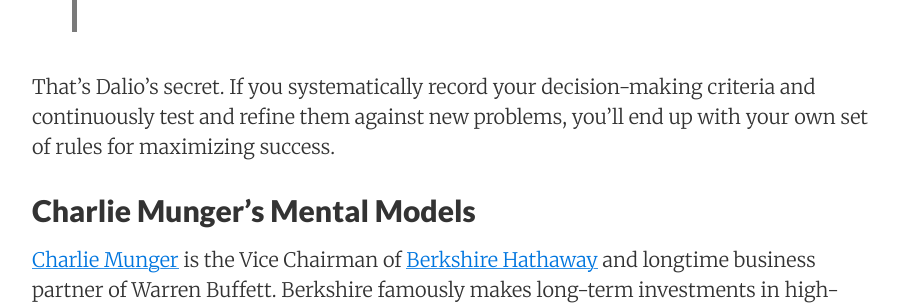
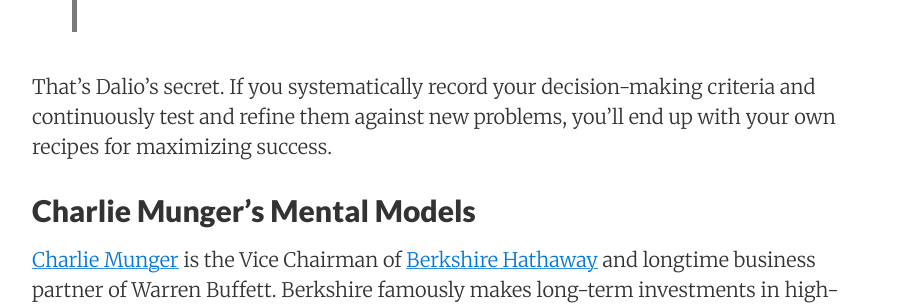
Before and after one commit to sewardlee337/sewardlee337.github.io, a Jekyll site: the page built from blog/_posts/2020-12-31-dalio-style-induction-and-munger-style-deduction.md, in a window 1280 px wide and 900 px high, scrolled down 2750 px. Shown: the part 186-491 px from the top of the window, without its empty margins (188-1087 px from the left). Built offline with Jekyll 4.4.1, drawn with Linux system fonts in a browser that asks for light colours; nearby versions of some CDN libraries; some of the changed text lies outside the part shown.

Commit message:
Small edits

```diff
--- a/blog/_posts/2020-12-31-dalio-style-induction-and-munger-style-deduction.md
+++ b/blog/_posts/2020-12-31-dalio-style-induction-and-munger-style-deduction.md
@@ -33,7 +33,7 @@
 
 > “The most important thing is that you develop your own principles and write them down, especially if you are working with others.”
 
-That’s Dalio’s secret. If you systematically record your decision-making criteria and continuously test and refine them against new problems, you’ll end up with your own set of rules for maximizing success.
+That’s Dalio’s secret. If you systematically record your decision-making criteria and continuously test and refine them against new problems, you’ll end up with your own recipes for maximizing success.
 
 ## Charlie Munger's Mental Models
 
```
Also changed, not shown: other parts of blog/_posts/2020-12-31-dalio-style-induction-and-munger-style-deduction.md (+1 -1 lines).
